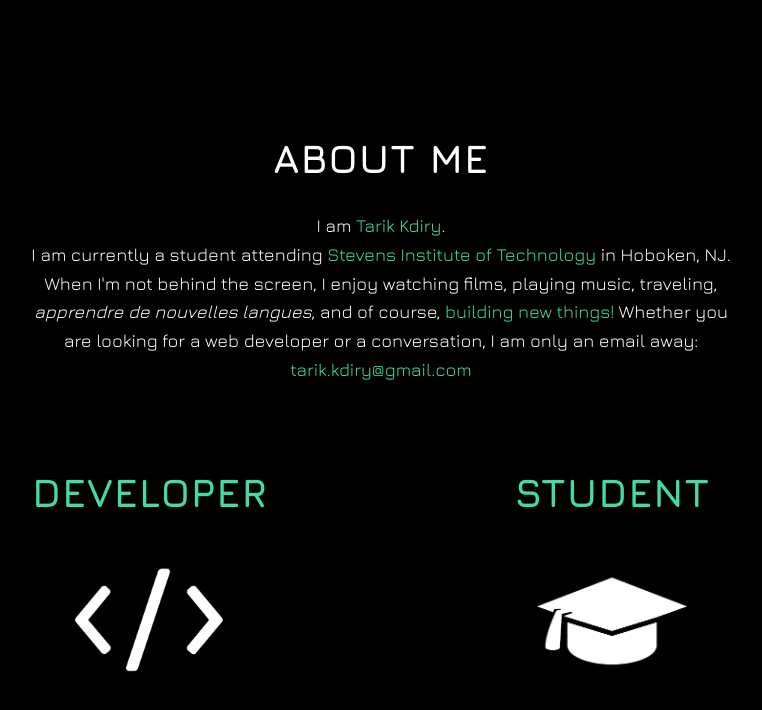
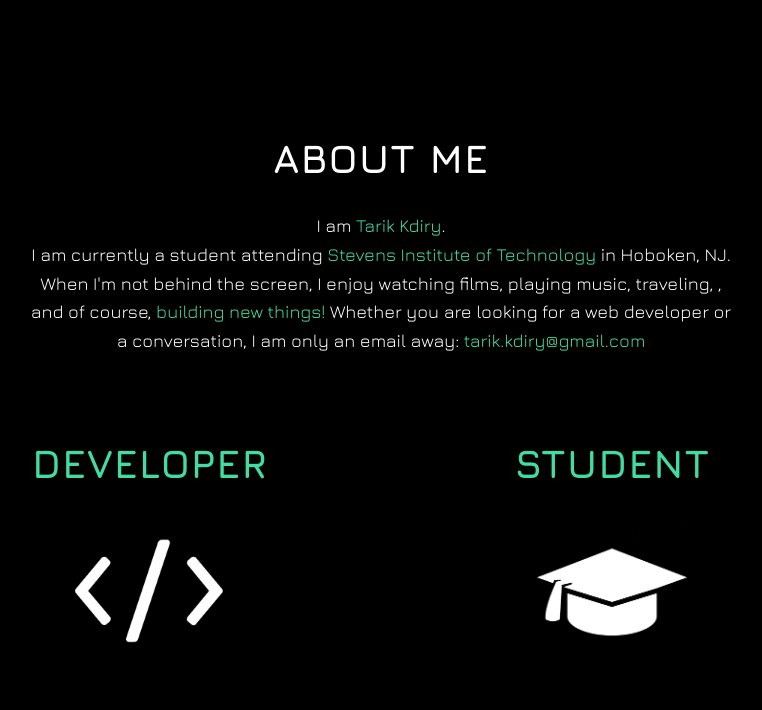
Before and after one commit to tarikkdiry/tarikkdiry.github.io, a website: page index.html in a window 1280 px wide. Shown: the part 803-1513 px from the top of the page, without its empty margins (259-1021 px from the left). Drawn offline with nearby package versions, Linux system fonts and the light colour scheme; some packages are replaced by stand-ins of ours; a web font is replaced by a local one.

Commit message:
updated bio

```diff
--- a/index.html
+++ b/index.html
@@ -103,7 +103,7 @@
           <div class="col-lg-8 mx-auto" style="margin-top: -10%;">
             <h1>About Me</h1>
             <p>I am <span style="color: green"><a href="https://www.linkedin.com/in/tarik-kdiry-0b62b8100/">Tarik Kdiry</a></span>.<br> I am currently a student attending <a href="https://www.stevens.edu/">Stevens Institute of Technology</a> in Hoboken, NJ. <br>When I'm not behind the screen, I enjoy watching films, playing music, traveling,
-              <a class="french"></a>, and of course, <a href="https://github.com/tarikkdiry"> building new things!</a> Whether you are looking for a web developer or a conversation, I am only an email away: <a href="mailto:tarik.kdiry@gmail.com">tarik.kdiry@gmail.com</a></p>
+              , and of course, <a href="https://github.com/tarikkdiry"> building new things!</a> Whether you are looking for a web developer or a conversation, I am only an email away: <a href="mailto:tarik.kdiry@gmail.com">tarik.kdiry@gmail.com</a></p>
           </div>
         </div>
       </div>
```
